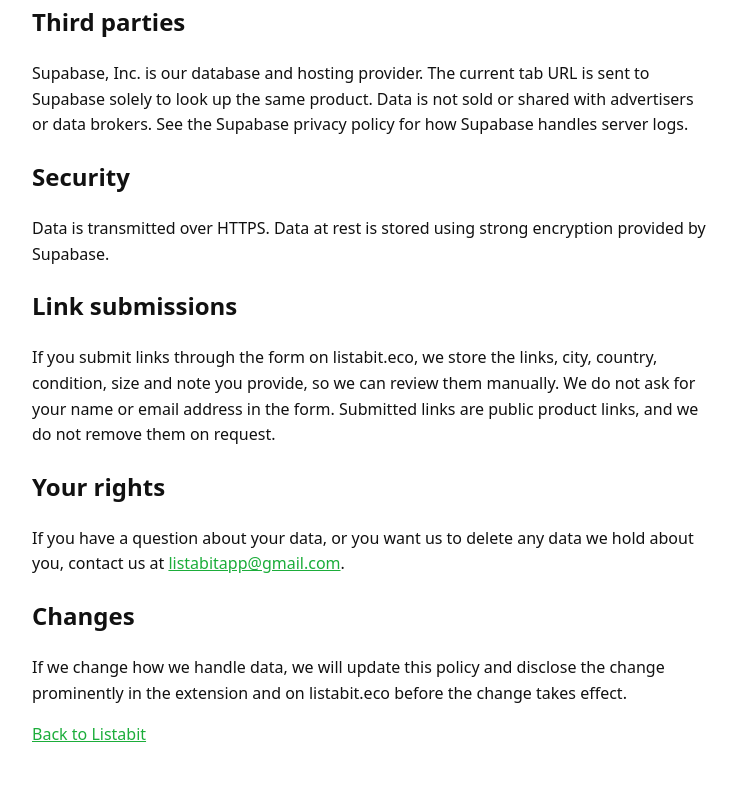
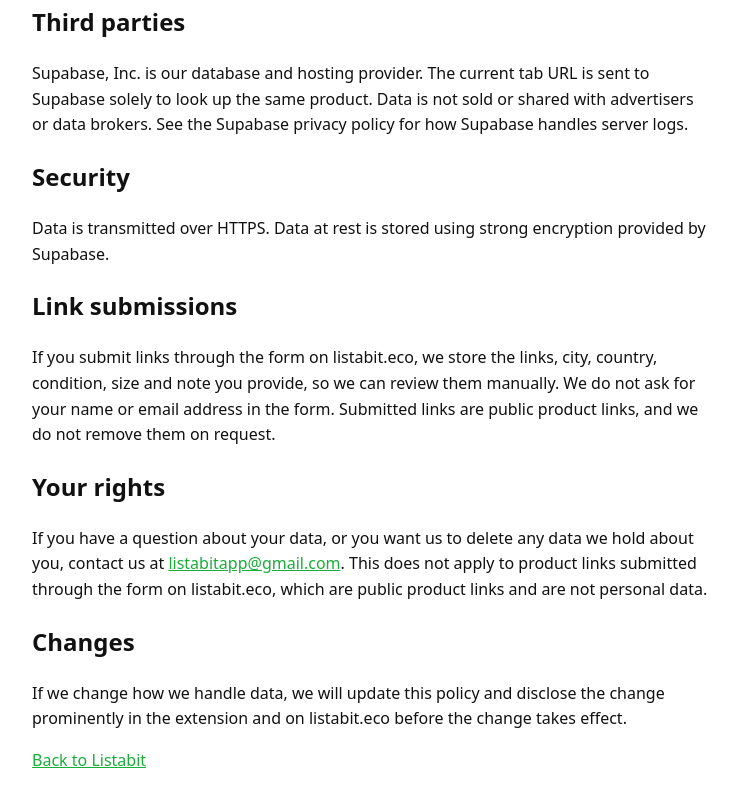
Before and after one commit to listabiteco/listabit-website, a browser extension: page listabit.eco/privacy.html in a window 1280 px wide. Shown: the part 1461-2265 px from the top of the page, without its empty margins (268-1005 px from the left). Drawn offline with Linux system fonts and the light colour scheme.

Commit message:
Update privacy policy for data handling
Clarified data deletion policy regarding submitted product links.

```diff
--- a/listabit.eco/privacy.html
+++ b/listabit.eco/privacy.html
@@ -46,7 +46,7 @@ th { background: #f3f4f6; }
 <p>If you submit links through the form on listabit.eco, we store the links, city, country, condition, size and note you provide, so we can review them manually. We do not ask for your name or email address in the form. Submitted links are public product links, and we do not remove them on request.</p>
 
 <h2>Your rights</h2>
-<p>If you have a question about your data, or you want us to delete any data we hold about you, contact us at <a href="mailto:listabitapp@gmail.com">listabitapp@gmail.com</a>.</p>
+<p>If you have a question about your data, or you want us to delete any data we hold about you, contact us at <a href="mailto:listabitapp@gmail.com">listabitapp@gmail.com</a>. This does not apply to product links submitted through the form on listabit.eco, which are public product links and are not personal data.</p>
 
 <h2>Changes</h2>
 <p>If we change how we handle data, we will update this policy and disclose the change prominently in the extension and on listabit.eco before the change takes effect.</p>
```
